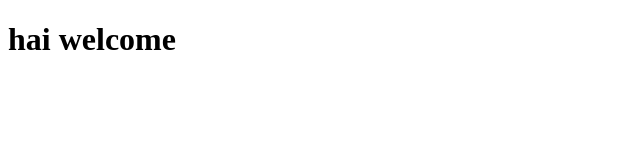
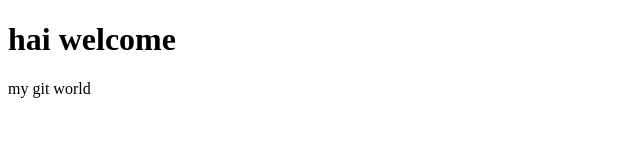
Before and after one commit to medha-harimash/sample, a plain HTML site: page index.html in a window 1280 px wide. Shown: the whole page, without its empty margins (0-640 px from the left). Drawn offline with Linux system fonts and the light colour scheme.

Commit message:
index file added

```diff
--- a/index.html
+++ b/index.html
@@ -7,5 +7,8 @@
 </head>
 <body>
   <h1>hai welcome</h1>
+  <p>my git world
+
+  </p>
 </body>
 </html>
```
